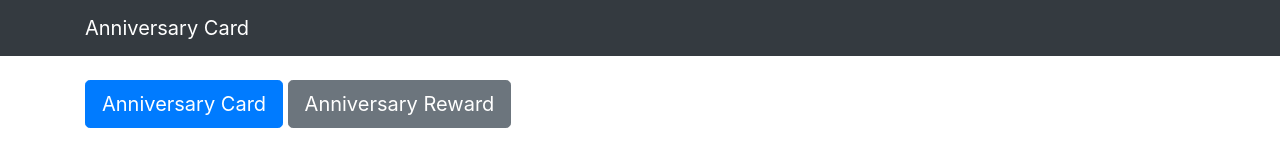
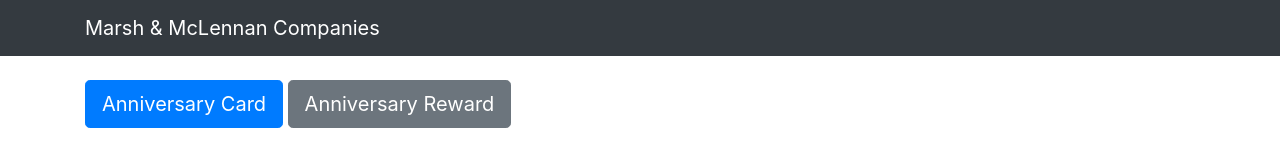
Before and after one commit to tarikkdiry/anniversary-card-1, a website: page startbootstrap-bare-gh-pages/index.html in a window 1280 px wide. Drawn offline with Linux system fonts and the light colour scheme.

Commit message:
cosmetic

```diff
--- a/startbootstrap-bare-gh-pages/index.html
+++ b/startbootstrap-bare-gh-pages/index.html
@@ -36,7 +36,7 @@
     <!-- Navigation -->
     <nav class="navbar navbar-expand-lg navbar-dark bg-dark fixed-top">
       <div class="container">
-        <a class="navbar-brand" href="#">Anniversary Card</a>
+        <a class="navbar-brand" href="#">Marsh & McLennan Companies</a>
         <!-- <button class="navbar-toggler" type="button" data-toggle="collapse" data-target="#navbarResponsive" aria-controls="navbarResponsive" aria-expanded="false" aria-label="Toggle navigation">
           <span class="navbar-toggler-icon"></span>
         </button>
@@ -73,7 +73,6 @@
 
     <!-- Anniversary Card -->
     <div id="anniversary" class="container">
-        <!-- <canvas id="world"></canvas> -->
       <div class="card" style="width: 28rem; margin: auto;">
         <img src="../assets/Jellyfish.jpg" class="card-img-top" alt="Video Placeholder">
         <div class="card-body">
```
